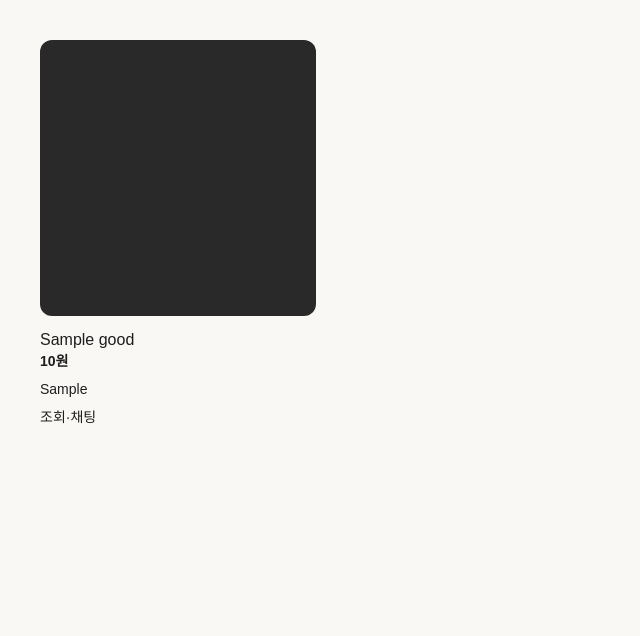
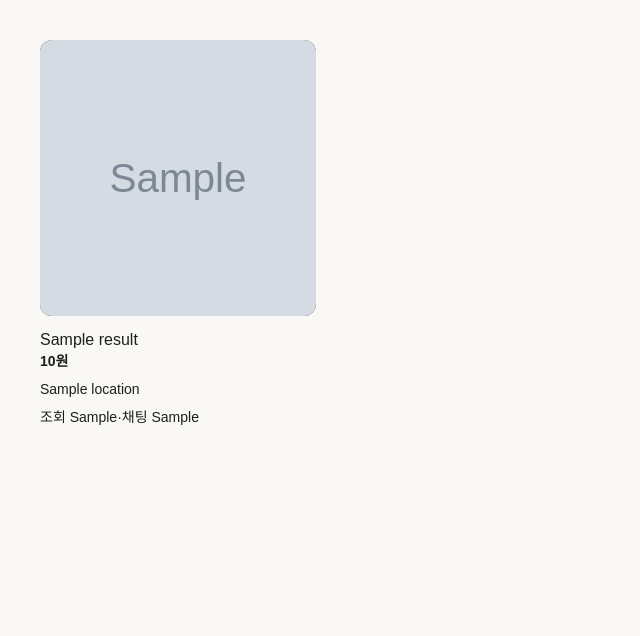
Before and after one commit to samkimpepper/sure-bbatdda-joe, a Django app: template sure/sure_app/templates/search.html in a window 1280 px wide. Shown: the part 65-701 px from the top of the page, without its empty margins (0-640 px from the left). Run offline with Django 5.2, Linux system fonts and the light colour scheme; tables that the repository leaves empty hold one stand-in row (values such as "Sample post"); the template is opened without the code that fills it: values that come from a table or form of the project are taken from there, most other values are stand-ins (such as "Sample title", 1, 10 or a date in 2020); grey boxes marked "Sample" are stand-in pictures; parts of the project's set-up code (start-up, migrations or seed data) failed here and were passed over.

Commit message:
[feat] 검색기능 추가

```diff
--- a/sure/sure/settings.py
+++ b/sure/sure/settings.py
@@ -35,7 +35,7 @@ ALLOWED_HOSTS = []
 # Application definition
 
 INSTALLED_APPS = [
-    "daphne", # 채팅
+    # "daphne", # 채팅
     "django.contrib.admin",
     "django.contrib.auth",
     "django.contrib.contenttypes",
--- a/sure/sure_app/sure_app_urls/urls_goods.py
+++ b/sure/sure_app/sure_app_urls/urls_goods.py
@@ -7,5 +7,6 @@ urlpatterns = [
     path('trade', views_goods.trade, name='trade'),
     path('trade_post/<int:good_id>/',views_goods.trade_post,name='trade_post'),
     path('write', views_goods.write, name='write'),
-    # path('search', views_goods.search, name='search'),
+    path('search', views_goods.search, name='search'),
+    path('trade/review/', views_goods.trade_review, name='review'),
 ]
--- a/sure/sure_app/templates/search.html
+++ b/sure/sure_app/templates/search.html
@@ -21,25 +21,25 @@
         <div class="container column center">
           <div class="full-box trade-box column">
             <div class="flex-box full-box card-container between">
-              {% for post in posts %}
+              {% for result in results %}
 
                 <div class="card-box">
-                  <a href="{% url 'trade_post' post.pk %}" class="trade-text-link">
+                  <a href="{% url 'trade_post' result.id %}" class="trade-text-link">
                     <div class="card-img">
-                      {% if post.images %}
-                        <img src="{{ post.images.url }}" alt="{{ post.title }}">
+                      {% if result.img %}
+                        <img src="{{ result.img.url }}" alt="{{ result.title }}">
                       {% endif %}
                     </div>
                     <div class="card-info-box">
-                      <h5>{{ post.title }}</h5>
-                      <p class="bold">{{ post.price |intcomma}}원</p>
-                      <p>{{ post.location }}</p>
+                      <h5>{{ result.title }}</h5>
+                      <p class="bold">{{ result.price |intcomma}}원</p>
+                      <p>{{ result.location }}</p>
                       <div class="flex-box">
                         <p>조회
-                          {{ post.view_num }}</p>
+                          {{ result.view_cnt }}</p>
                         <p>·</p>
                         <p>채팅
-                          {{ post.chat_num }}</p>
+                          {{ result.chat_cnt }}</p>
                       </div>
                     </div>
                   </a>
```
Also changed, not shown: sure/sure_app/templates/trade.html (+10 -10 lines), sure/sure_app/migrations/0003_remove_message_user_message_receiver_message_sender.py (added).
